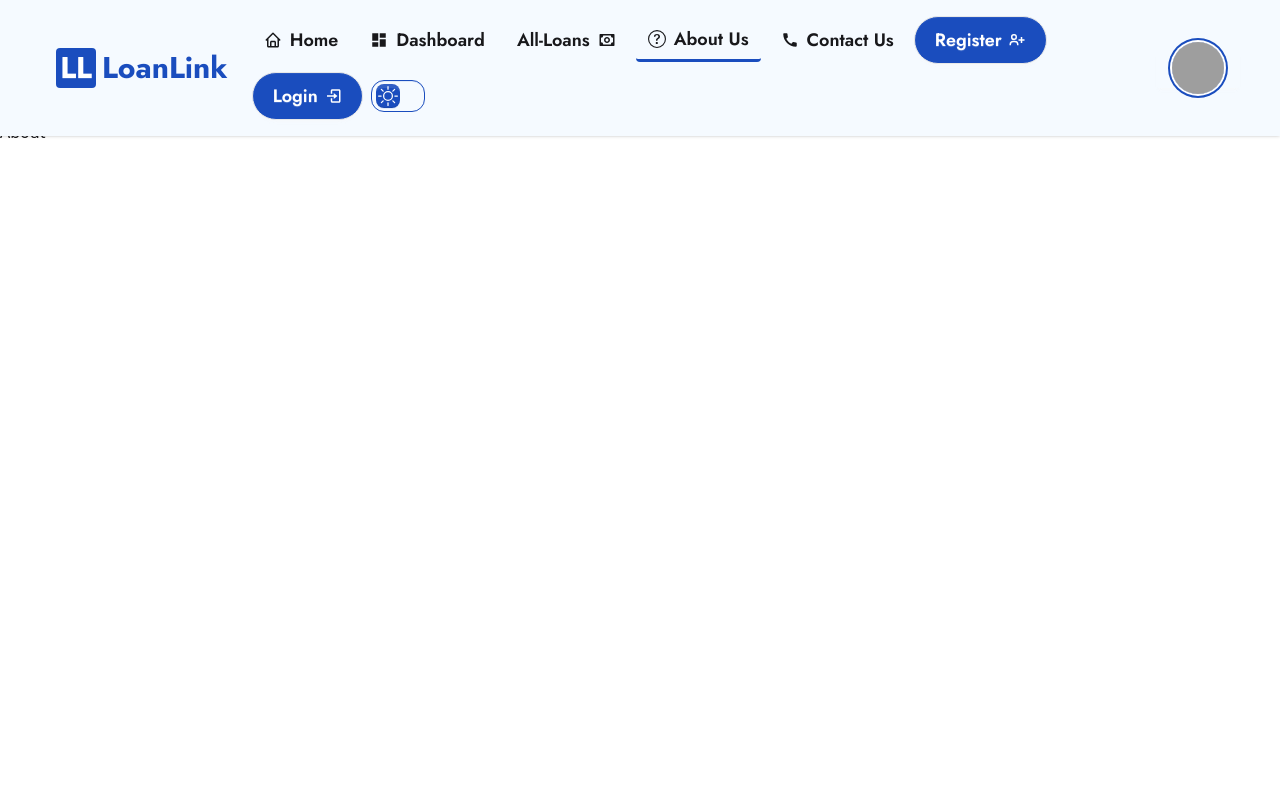
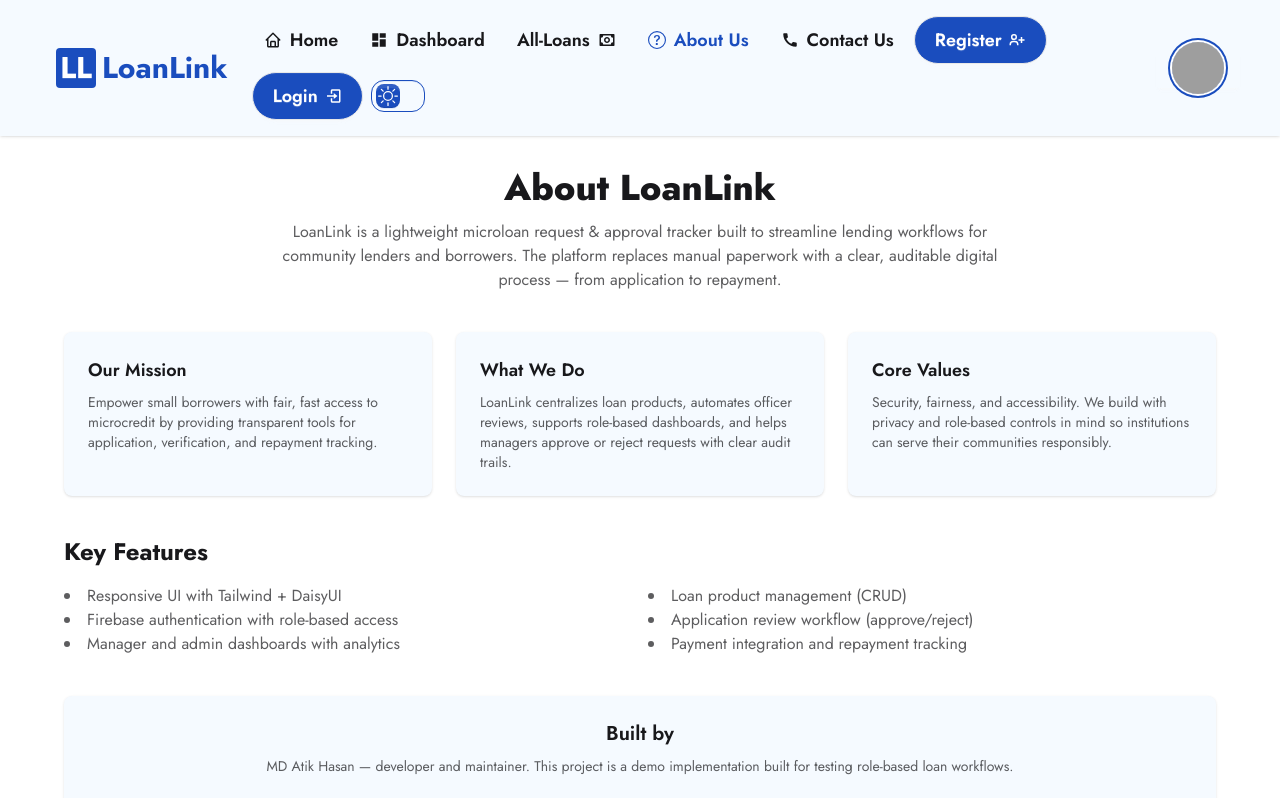
Before and after one commit to AtikHasan16/loanlink, a React (Vite) app: page /about in a window 1280 px wide. Shown: the top 798 px of the page. Built offline with nearby package versions, Linux system fonts and the light colour scheme; no server answers; grey boxes are pictures that could not be loaded.

Commit message:
added contact and about page with some dummy text

```diff
--- a/src/Components/Navbar.jsx
+++ b/src/Components/Navbar.jsx
@@ -35,9 +35,7 @@ const Navbar = () => {
       <li>
         <NavLink
           to={"/"}
-          className={({ isActive }) =>
-            isActive ? " border-b-3 border-primary" : ""
-          }
+          className={({ isActive }) => (isActive ? " text-primary" : "")}
         >
           <BiHome></BiHome>Home
         </NavLink>
@@ -45,9 +43,7 @@ const Navbar = () => {
       <li>
         <NavLink
           to={"/dashboard"}
-          className={({ isActive }) =>
-            isActive ? " border-b-3 border-primary" : ""
-          }
+          className={({ isActive }) => (isActive ? " text-primary" : "")}
         >
           <MdDashboard></MdDashboard>
           Dashboard
@@ -56,9 +52,7 @@ const Navbar = () => {
       <li>
         <NavLink
           to={"/all-loans"}
-          className={({ isActive }) =>
-            isActive ? " border-b-3 border-primary" : ""
-          }
+          className={({ isActive }) => (isActive ? " text-primary" : "")}
         >
           All-Loans
           <BiMoney></BiMoney>
@@ -67,9 +61,7 @@ const Navbar = () => {
       <li>
         <NavLink
           to={"/about"}
-          className={({ isActive }) =>
-            isActive ? " border-b-3 border-primary" : ""
-          }
+          className={({ isActive }) => (isActive ? " text-primary" : "")}
         >
           <BsQuestionCircle></BsQuestionCircle>
           About Us
@@ -78,9 +70,7 @@ const Navbar = () => {
       <li>
         <NavLink
           to={"/contact"}
-          className={({ isActive }) =>
-            isActive ? " border-b-3 border-primary" : ""
-          }
+          className={({ isActive }) => (isActive ? " text-primary" : "")}
         >
           <MdCall></MdCall>
           Contact Us
@@ -111,7 +101,7 @@ const Navbar = () => {
 
   return (
     <div className="">
-      <div className="navbar bg-accent shadow-sm  jost fixed top-0 lg:px-10 mx-auto">
+      <div className="navbar bg-accent shadow-sm  jost fixed z-50 top-0 lg:px-10 mx-auto">
         <div className="navbar-start   w-fit">
           <Link
             to={"/"}
--- a/src/Pages/Home/About.jsx
+++ b/src/Pages/Home/About.jsx
@@ -1,7 +1,88 @@
 import React from "react";
 
+/**
+ * About page (dummy)
+ * Purpose: Give a concise, attractive overview of LoanLink with placeholder text.
+ * - No network or interactive functionality included.
+ */
 const About = () => {
-  return <div>About</div>;
+  return (
+    <section className="px-4 py-12 jost">
+      <div className="max-w-6xl mx-auto">
+        {/* Hero */}
+        <div className="text-center mb-10">
+          <h1 className="text-4xl font-extrabold">About LoanLink</h1>
+          <p className="mt-3 text-base-content/70 max-w-3xl mx-auto">
+            LoanLink is a lightweight microloan request & approval tracker built
+            to streamline lending workflows for community lenders and borrowers.
+            The platform replaces manual paperwork with a clear, auditable
+            digital process — from application to repayment.
+          </p>
+        </div>
+
+        {/* Three columns: Mission, What we do, Values */}
+        <div className="grid grid-cols-1 md:grid-cols-3 gap-6 mb-10">
+          <div className="card p-6 bg-accent shadow-sm">
+            <h3 className="text-lg font-semibold">Our Mission</h3>
+            <p className="text-sm text-base-content/70 mt-2">
+              Empower small borrowers with fair, fast access to microcredit by
+              providing transparent tools for application, verification, and
+              repayment tracking.
+            </p>
+          </div>
+
+          <div className="card p-6 bg-accent shadow-sm">
+            <h3 className="text-lg font-semibold">What We Do</h3>
+            <p className="text-sm text-base-content/70 mt-2">
+              LoanLink centralizes loan products, automates officer reviews,
+              supports role-based dashboards, and helps managers approve or
+              reject requests with clear audit trails.
+            </p>
+          </div>
+
+          <div className="card p-6 bg-accent shadow-sm">
+            <h3 className="text-lg font-semibold">Core Values</h3>
+            <p className="text-sm text-base-content/70 mt-2">
+              Security, fairness, and accessibility. We build with privacy and
+              role-based controls in mind so institutions can serve their
+              communities responsibly.
+            </p>
+          </div>
+        </div>
+
+        {/* Features list */}
+        <div className="mb-10">
+          <h2 className="text-2xl font-bold mb-4">Key Features</h2>
+          <div className="grid grid-cols-1 md:grid-cols-2 gap-4">
+            <ul className="list-disc list-inside text-base-content/70">
+              <li>Responsive UI with Tailwind + DaisyUI</li>
+              <li>Firebase authentication with role-based access</li>
+              <li>Manager and admin dashboards with analytics</li>
+            </ul>
+            <ul className="list-disc list-inside text-base-content/70">
+              <li>Loan product management (CRUD)</li>
+              <li>Application review workflow (approve/reject)</li>
+              <li>Payment integration and repayment tracking</li>
+            </ul>
+          </div>
+        </div>
+
+        {/* Team / CTA */}
+        <div className="card p-6 bg-accent shadow-sm text-center">
+          <h3 className="text-xl font-semibold">Built by</h3>
+          <p className="text-sm text-base-content/70 mt-2">
+            MD Atik Hasan — developer and maintainer. This project is a demo
+            implementation built for testing role-based loan workflows.
+          </p>
+          <div className="mt-6">
+            <button className="btn rounded-full bg-primary text-secondary">
+              Learn More
+            </button>
+          </div>
+        </div>
+      </div>
+    </section>
+  );
 };
 
 export default About;
--- a/src/Pages/Home/Contacts.jsx
+++ b/src/Pages/Home/Contacts.jsx
@@ -1,7 +1,104 @@
-import React from "react";
+const Contacts = () => {
+  return (
+    <section className="px-4 py-12 jost">
+      <div className="max-w-4xl mx-auto">
+        {/* Header */}
+        <div className="text-center mb-8">
+          <h1 className="text-3xl font-bold">Contact Us</h1>
+          <p className="text-sm text-base-content/70 mt-2">
+            Questions about LoanLink? Use this dummy contact page as a template
+            — replace with working form logic when ready.
+          </p>
+        </div>
 
-const Contacts = () => {
-  return <div>Contact</div>;
+        <div className="grid grid-cols-1 md:grid-cols-2 gap-8">
+          {/* Dummy Form (no functionality) */}
+          <div className="card p-6 bg-accent shadow-sm">
+            <div className="mb-3">
+              <label className="label">
+                <span className="label-text">Full name</span>
+              </label>
+              <input
+                className="input input-bordered w-full"
+                placeholder="Your name"
+                disabled
+              />
+            </div>
+
+            <div className="mb-3">
+              <label className="label">
+                <span className="label-text">Email</span>
+              </label>
+              <input
+                className="input input-bordered w-full"
+                placeholder="you@example.com"
+                disabled
+              />
+            </div>
+
+            <div className="mb-3">
+              <label className="label">
+                <span className="label-text">Subject</span>
+              </label>
+              <input
+                className="input input-bordered w-full"
+                placeholder="Subject"
+                disabled
+              />
+            </div>
+
+            <div className="mb-4">
+              <label className="label">
+                <span className="label-text">Message</span>
+              </label>
+              <textarea
+                className="textarea textarea-bordered w-full"
+                rows={5}
+                placeholder="Your message"
+                disabled
+              />
+            </div>
+
+            <div className="flex items-center justify-end">
+              {/* Non-functional button using global site style */}
+              <button
+                className="btn rounded-full bg-primary text-secondary"
+                disabled
+              >
+                Send Message
+              </button>
+            </div>
+          </div>
+
+          {/* Static Contact Details */}
+          <div className="space-y-4">
+            <div className="card p-6 bg-accent shadow-sm">
+              <h3 className="font-semibold">General</h3>
+              <p className="text-sm text-base-content/70 mt-2">
+                support@loanlink.com
+              </p>
+              <p className="text-sm text-base-content/70">+1 (234) 567-890</p>
+            </div>
+
+            <div className="card p-6 bg-accent shadow-sm">
+              <h3 className="font-semibold">Office</h3>
+              <p className="text-sm text-base-content/70 mt-2">
+                123 Finance Street
+              </p>
+              <p className="text-sm text-base-content/70">New York, NY 10001</p>
+            </div>
+
+            <div className="card p-4 bg-accent shadow-sm">
+              <h4 className="font-semibold">Opening Hours</h4>
+              <p className="text-sm text-base-content/70">
+                Mon - Fri: 9:00 AM - 6:00 PM
+              </p>
+            </div>
+          </div>
+        </div>
+      </div>
+    </section>
+  );
 };
 
 export default Contacts;
```
